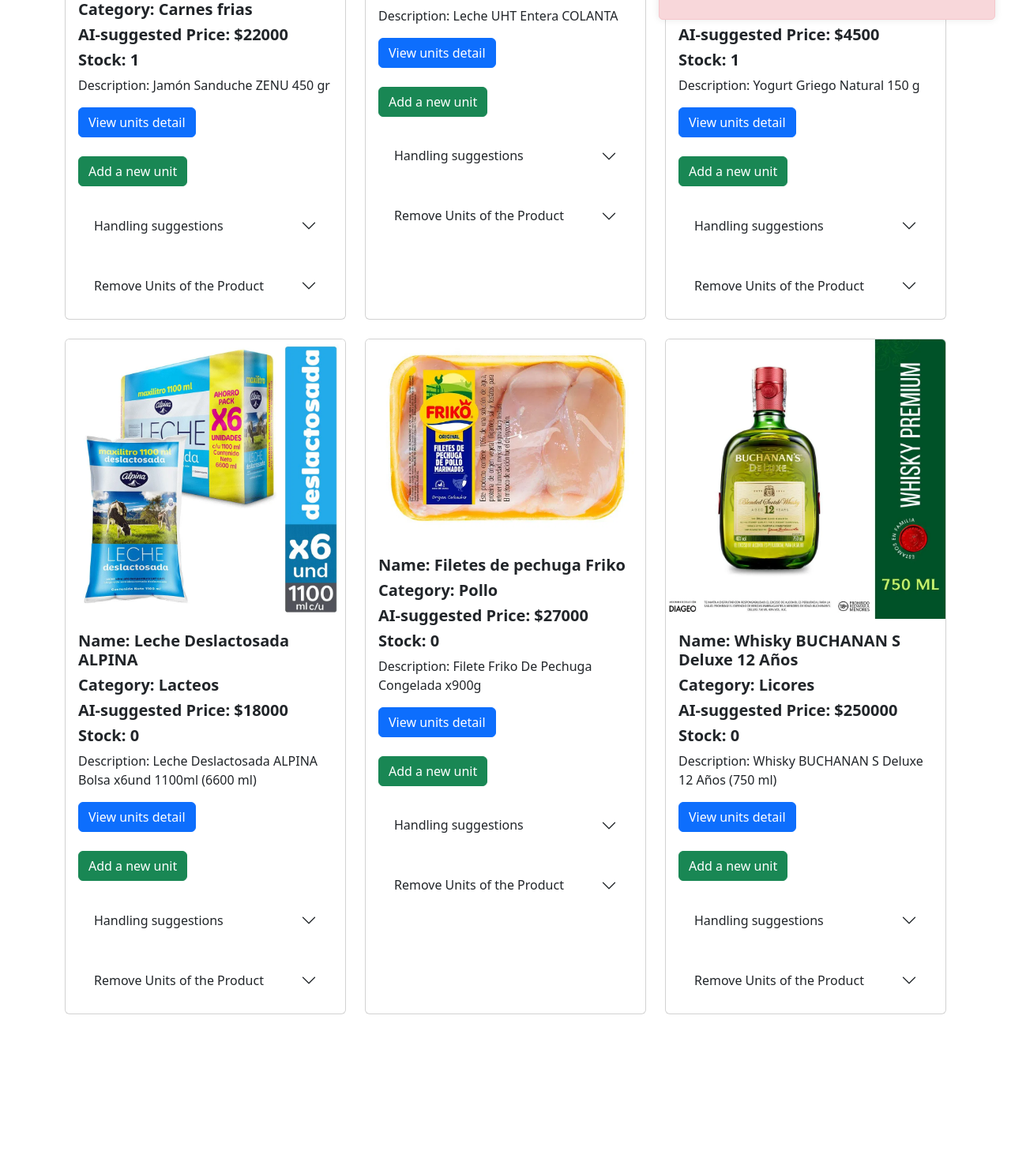
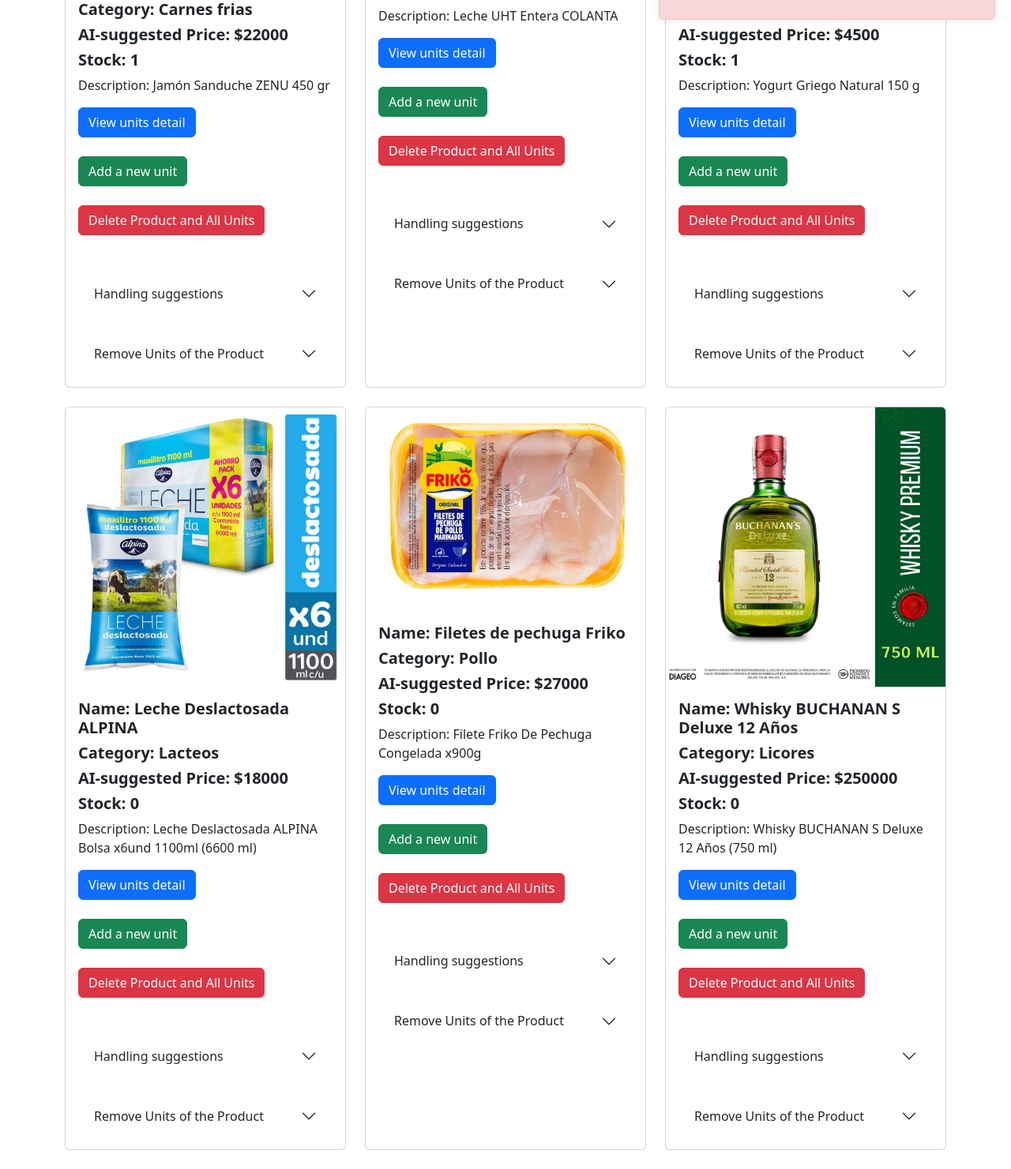
Before and after one commit to jjgomezv2/InvenTech-Analytics, a Django app: page / in a window 1280 px wide. Shown: the part 755-2236 px from the top of the page at 79% size. Before the commit the page ends 2040 px from the top, so only its background shows below. Run offline with Django 5.2, Linux system fonts and the light colour scheme; data comes from the database, SQL or seed files in the repository; both versions use the stored data as it was after the commit.

Commit message:
Se agrego un boton a cada tarjeta que borra el producto y todas sus unidades en home.html, además se agrego una nueva redireccion en urls que lleva a el metodo delete_product de views.py

```diff
--- a/inventech/templates/home.html
+++ b/inventech/templates/home.html
@@ -56,6 +56,12 @@
                     <br>
                     <br>
                     <a href="{% url 'unitCreation' product.product_id %}" class="btn btn-success"> Add a new unit </a>
+                    <br>
+                    <br>
+                    <form action="{% url 'delete_product' product.product_id %}" method="post">
+                        {% csrf_token %}
+                        <button type="submit" class="btn btn-danger">Delete Product and All Units</button>
+                    </form>
                     <br>
                     <br>
                     <!-- Unique ID for accordion -->
--- a/inventech/views.py
+++ b/inventech/views.py
@@ -14,6 +14,23 @@ from django.db.models import F
 
 from django.db.models import F
 
+
+def delete_product(request, product_id):
+    # Obtener el producto por su ID
+    product = get_object_or_404(Product, product_id=product_id)
+
+    if request.method == 'POST':
+        # Eliminar todas las unidades relacionadas con el producto
+        ProductUnit.objects.filter(product_id_foreign=product).delete()
+
+        # Después de eliminar las unidades, eliminar el producto
+        product.delete()
+
+        # Redirigir a la página principal después de la eliminación
+        return redirect('home')
+
+    # Manejar solicitudes GET o métodos no permitidos
+    return HttpResponse("Invalid request method.", status=405)
 def delete_units(request, product_id):
     product = get_object_or_404(Product, product_id=product_id)
 
--- a/inventechanalytics/urls.py
+++ b/inventechanalytics/urls.py
@@ -28,6 +28,7 @@ urlpatterns = [
     path('productCreation/', inventechViews.create_product, name='productCreation'),
     path('unitCreation/<str:product_id>/', inventechViews.create_unit, name='unitCreation'),
     path('delete-units/<str:product_id>/', inventechViews.delete_units, name='delete_units'),
+    path('delete_product/<str:product_id>/', inventechViews.delete_product, name='delete_product'),
 ]
 
 urlpatterns += static(settings.MEDIA_URL, document_root = settings.MEDIA_ROOT)
```
Also changed, not shown: db.sqlite3.
